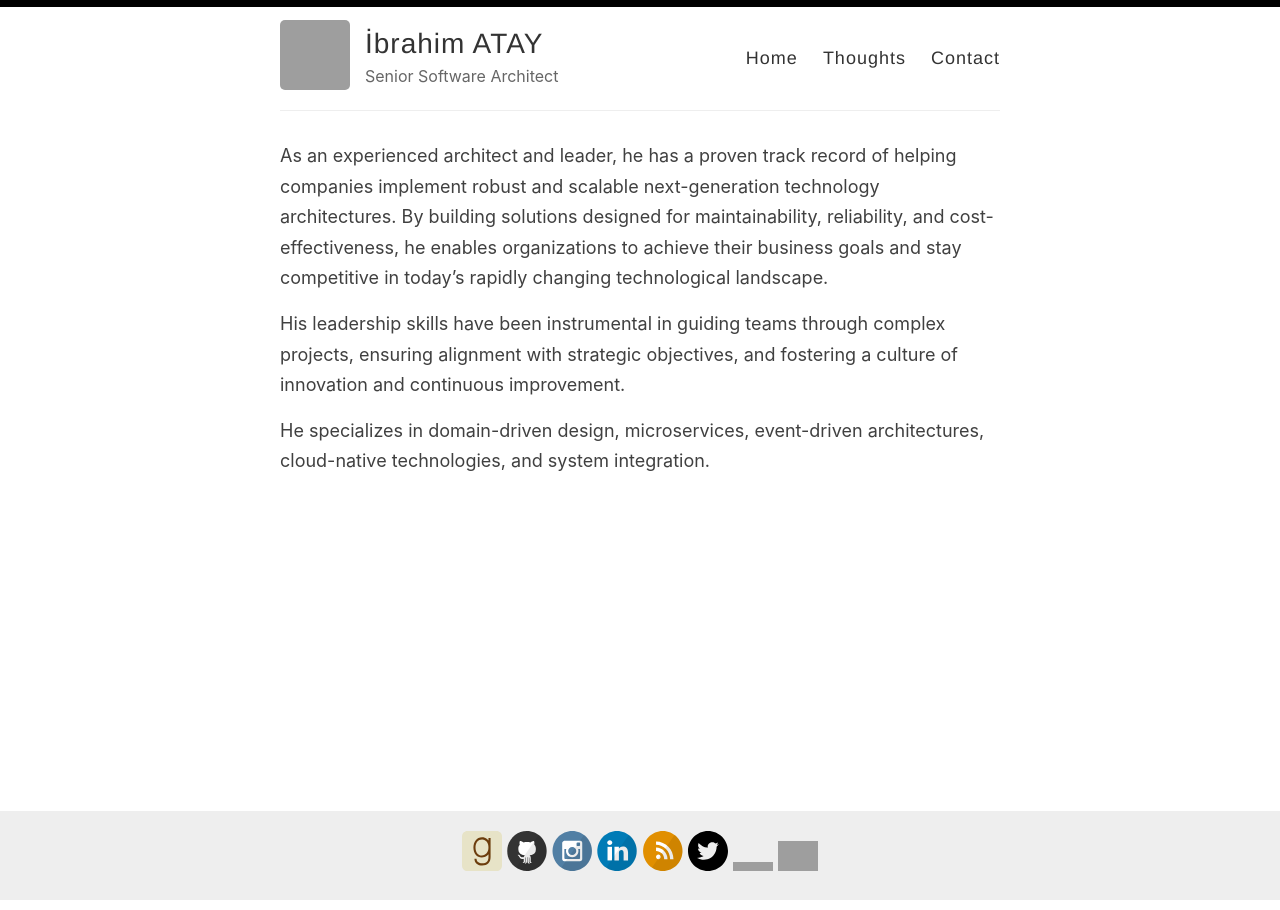
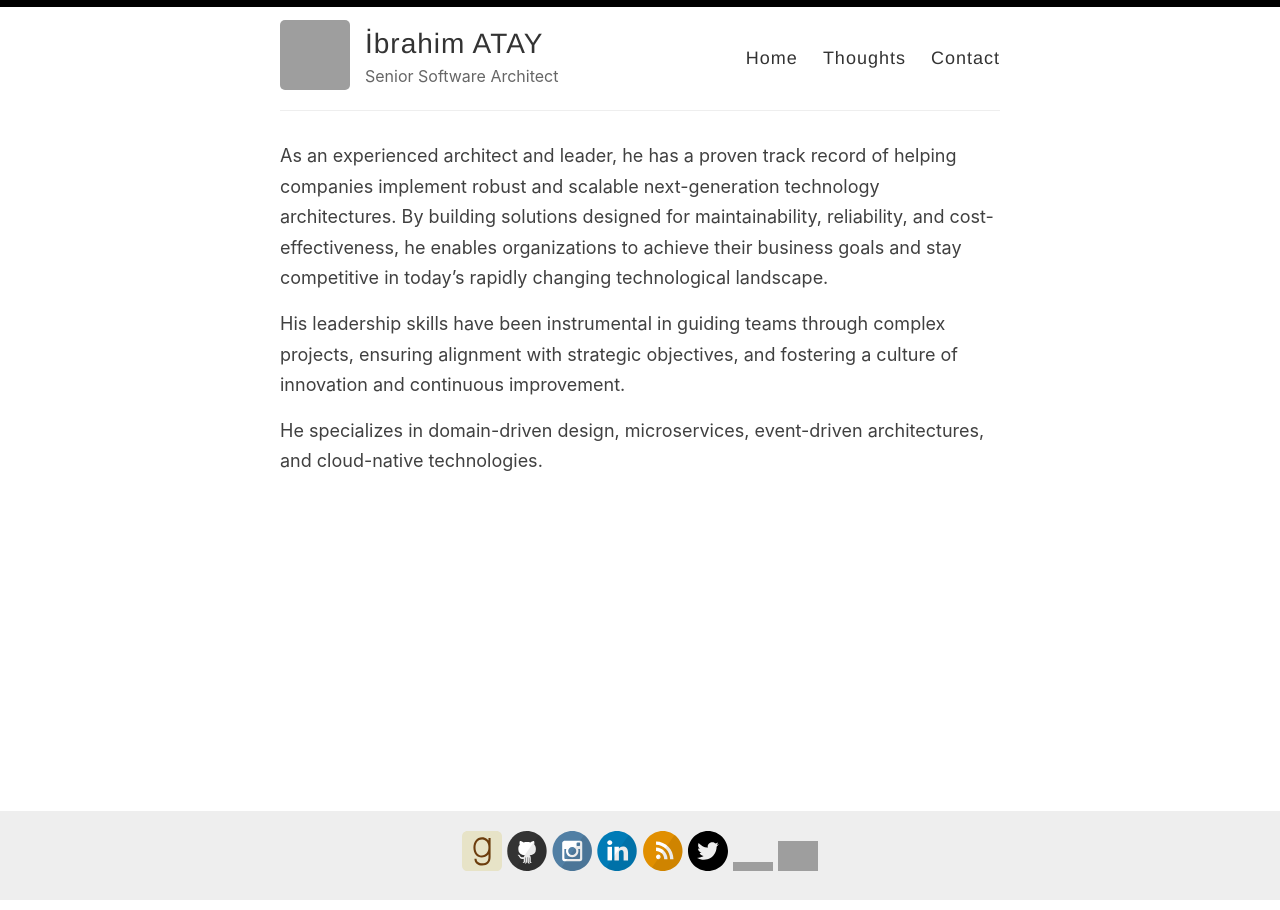
Before and after one commit to ibrahimatay/ibrahimatay.github.io, a Jekyll site: the page built from index.md, in a window 1280 px wide. Built offline with Jekyll 4.4.1, drawn with Linux system fonts in a browser that asks for light colours; some of the changed lines change nothing that is shown; grey boxes are pictures that could not be loaded.

Commit message:
Update index.md

```diff
--- a/index.md
+++ b/index.md
@@ -7,15 +7,4 @@ As an experienced architect and leader, he has a proven track record of helping
 
 His leadership skills have been instrumental in guiding teams through complex projects, ensuring alignment with strategic objectives, and fostering a culture of innovation and continuous improvement.
 
-He specializes in domain-driven design, microservices, event-driven architectures, cloud-native technologies, and system integration.
-
-<!---
- He holds a Master's degree in Engineering Management from Sakarya University. In addition, he has obtained the following professional certifications.
-
-- The Open Group Architecture Framework (TOGAF) Certified
-- ITIL Foundation
-- PMI Agile Certified Practitioner (PMI-ACP)
-- Certified Scrum Master (CSM)
-- Kanban Management Professional (KMP)
-
--->
+He specializes in domain-driven design, microservices, event-driven architectures, and cloud-native technologies.
```
